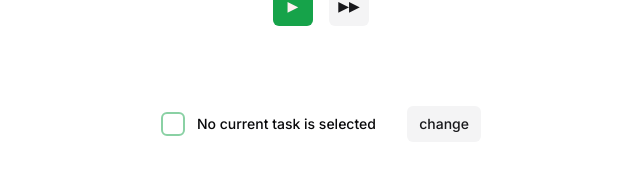
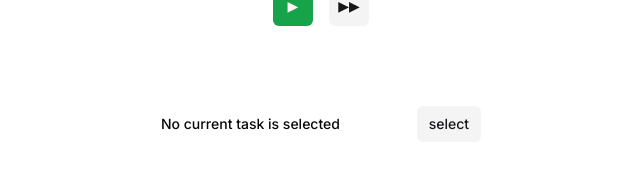
Before and after one commit to sinskiy/strou, a Next.js app: page / in a window 1280 px wide. Shown: the part 416-590 px from the top of the page, without its empty margins (319-959 px from the left). Built offline with nearby package versions, Linux system fonts and the light colour scheme.

Commit message:
feat: add ability to remove current task

```diff
--- a/app/globals.css
+++ b/app/globals.css
@@ -87,7 +87,7 @@
 
 @layer components {
   .card {
-    @apply bg-card text-card-foreground p-8 rounded-lg my-4;
+    @apply bg-card text-card-foreground p-8 rounded-lg my-4 min-w-full;
   }
 }
 
--- a/app/page.tsx
+++ b/app/page.tsx
@@ -44,7 +44,6 @@ export default function Timer() {
 
   useEffect(() => {
     const savedModesTime = localStorage.timerModesTime;
-    console.log(savedModesTime);
     const parsedModesTime = savedModesTime
       ? JSON.parse(savedModesTime)
       : initialTimerModesTime;
--- a/components/currentTask.tsx
+++ b/components/currentTask.tsx
@@ -34,6 +34,10 @@ export default function CurrentTask() {
     setTasks(tasksWithChecked);
     localStorage.tasks = JSON.stringify(tasksWithChecked);
   }
+  function handleRemoveCurrentTask() {
+    delete localStorage.currentTask;
+    setCurrentTaskIndex(-1);
+  }
   return (
     <>
       <section className="card flex justify-between items-center gap-4">
@@ -45,11 +49,13 @@ export default function CurrentTask() {
                 "flex items-center gap-3",
               )}
             >
-              <Checkbox
-                checked={currentTask ? currentTask.checked : false}
-                disabled={!currentTask}
-                onCheckedChange={handleTaskCheck}
-              />
+              {currentTask && (
+                <Checkbox
+                  checked={currentTask ? currentTask.checked : false}
+                  disabled={!currentTask}
+                  onCheckedChange={handleTaskCheck}
+                />
+              )}
               {currentTask ? (
                 <p
                   className={cn({
@@ -64,8 +70,17 @@ export default function CurrentTask() {
               )}
             </Label>
             <Button variant="secondary" size="sm" asChild>
-              <Link href="/tasks">change</Link>
+              <Link href="/tasks">{currentTask ? "change" : "select"}</Link>
             </Button>
+            {currentTask && (
+              <Button
+                variant="secondary"
+                size="sm"
+                onClick={handleRemoveCurrentTask}
+              >
+                remove
+              </Button>
+            )}
           </>
         ) : (
           <Skeleton className="w-full h-9" />
```
